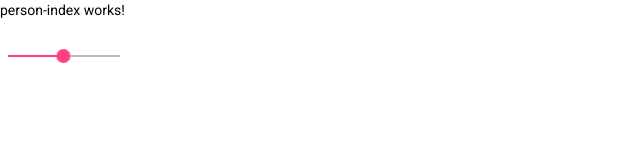
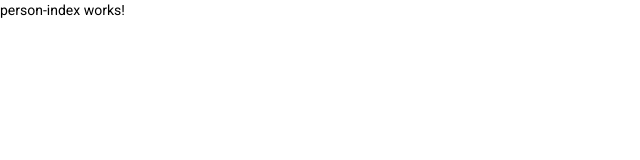
Before and after one commit to mimos-g/person-register-frontend, an Angular app: page / in a window 1280 px wide. Shown: the top 160 px of the page, without its empty margins (0-640 px from the left). Built offline with nearby package versions, Linux system fonts and the light colour scheme.

Commit message:
create angular-material module

```diff
--- a/src/app/person/person-index/person-index.component.html
+++ b/src/app/person/person-index/person-index.component.html
@@ -1,2 +1 @@
 <p>person-index works!</p>
-<mat-slider min="1" max="100" step="1" value="50"></mat-slider>
--- a/src/app/person/person.module.ts
+++ b/src/app/person/person.module.ts
@@ -7,8 +7,7 @@ import { PersonNewComponent } from './person-new/person-new.component';
 import { PersonShowComponent } from './person-show/person-show.component';
 import { PersonFormComponent } from './person-form/person-form.component';
 import { PersonDeleteComponent } from './person-delete/person-delete.component';
-
-import { MatSliderModule } from '@angular/material/slider';
+import { AngularMaterialModule } from '../shared/angular-material.module';
 
 
 @NgModule({
@@ -22,7 +21,7 @@ import { MatSliderModule } from '@angular/material/slider';
   imports: [
     CommonModule,
     PersonRoutingModule,
-    MatSliderModule
+    AngularMaterialModule
   ]
 })
 export class PersonModule { }
```
Also changed, not shown: src/app/shared/angular-material.module.ts (added, +13 -0 lines).
